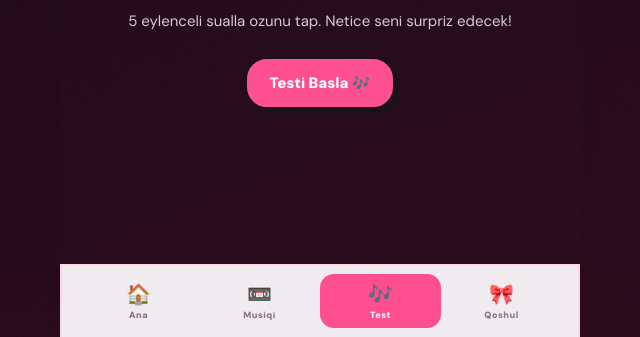
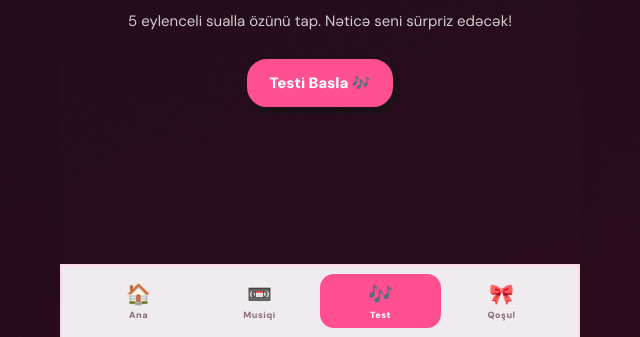
Before and after one commit to aliqurbanov23iyul-bit/dumanizm, a website: page test.html in a window 1280 px wide. Shown: the part 460-797 px from the top of the page, 320-960 px from the left. Drawn offline with Linux system fonts and the light colour scheme.

Commit message:
Use proper Azerbaijani characters across site and admin

```diff
--- a/test.html
+++ b/test.html
@@ -19,7 +19,7 @@
   <div class="test-intro" id="testIntro">
     <img src="assets/kitty-gacha.png" alt="Kitty">
     <h1>Senin Duman<br>mahnin hansidir?</h1>
-    <p>5 eylenceli sualla ozunu tap. Netice seni surpriz edecek!</p>
+    <p>5 eylenceli sualla özünü tap. Nəticə seni sürpriz edəcək!</p>
     <button class="cta" id="startTestBtn" style="display:inline-flex">Testi Basla 🎶</button>
   </div>
 
@@ -54,7 +54,7 @@
   <a href="index.html">🏠<span>Ana</span></a>
   <a href="music.html">📼<span>Musiqi</span></a>
   <a href="test.html" class="active">🎶<span>Test</span></a>
-  <a href="join.html">🎀<span>Qoshul</span></a>
+  <a href="join.html">🎀<span>Qoşul</span></a>
 </nav>
 <div id="toast"></div>
 <script src="test.js"></script>
```
